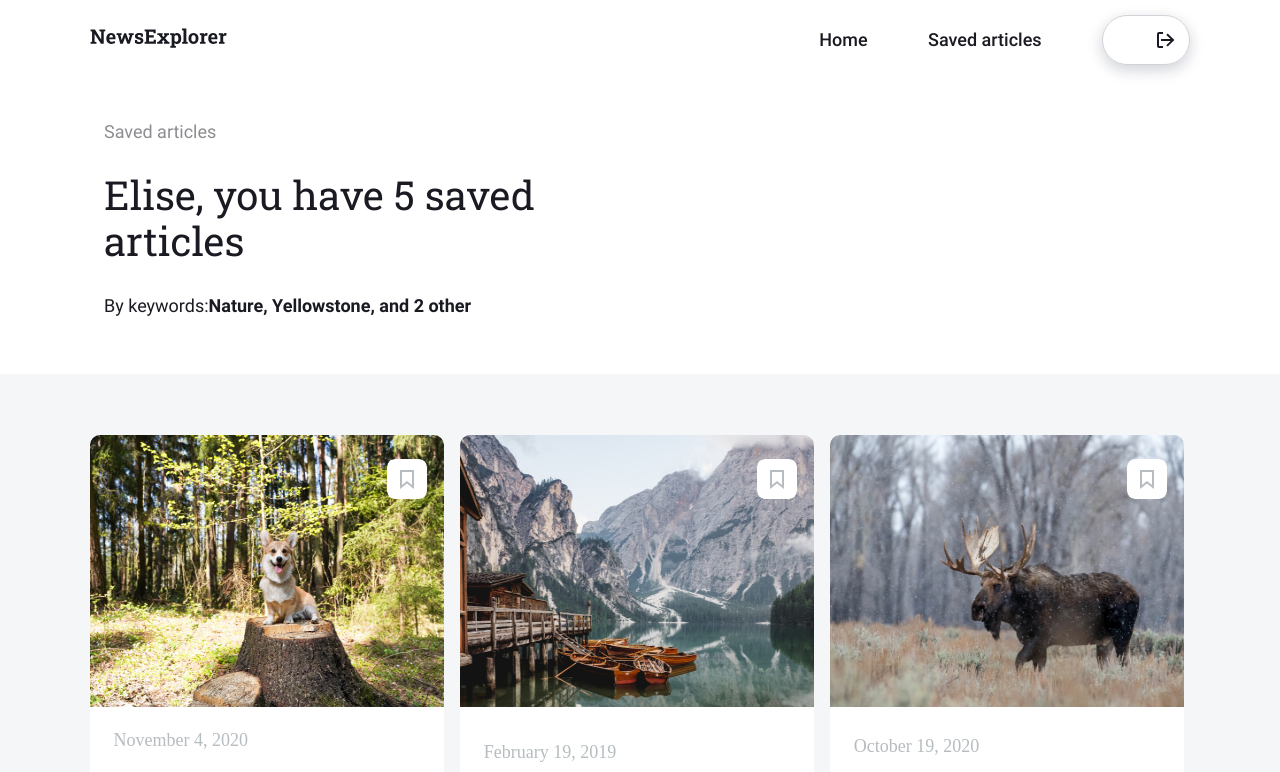
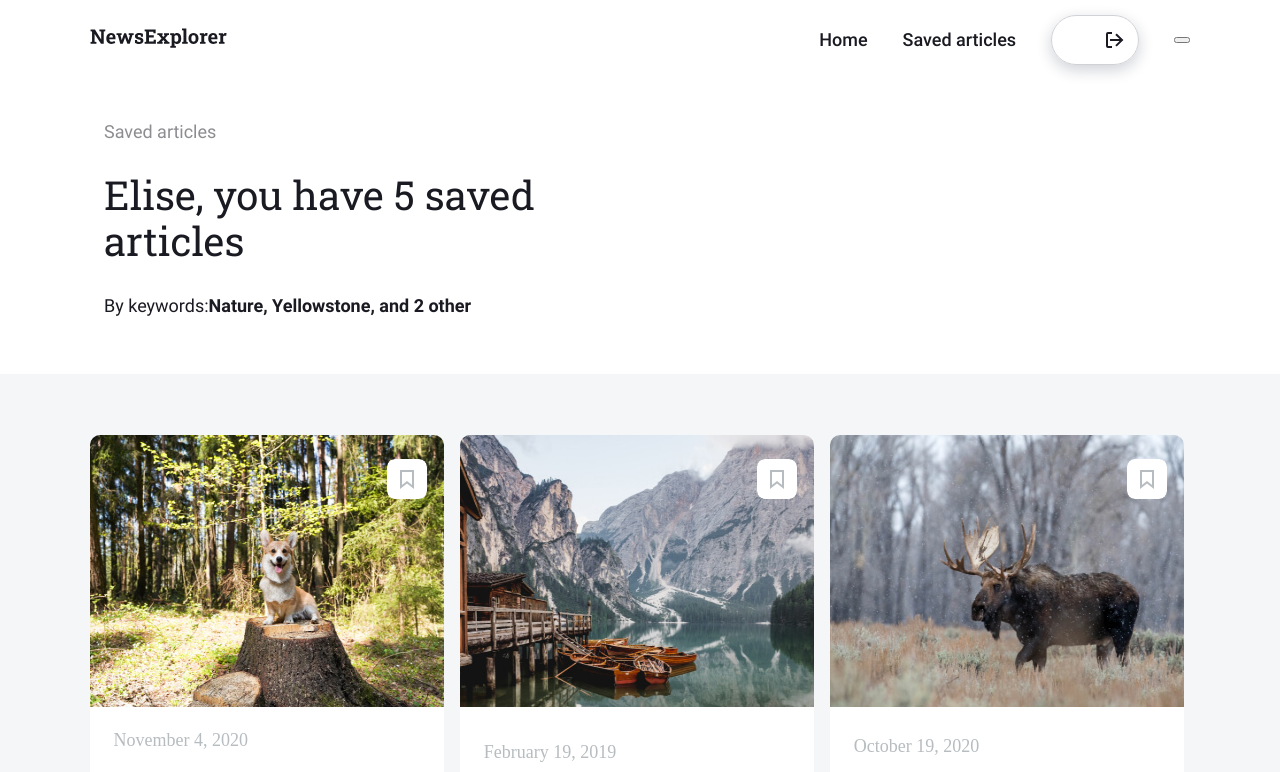
Before and after one commit to NatalieShamir/news-explorer-frontend, a React (Create React App) app: page /saved-news in a window 1280 px wide. Shown: the top 772 px of the page. Built offline with nearby package versions, Linux system fonts and the light colour scheme.

Commit message:
add button element and class name to img

```diff
--- a/src/components/SavedNewsHeader/SavedNewsHeader.js
+++ b/src/components/SavedNewsHeader/SavedNewsHeader.js
@@ -9,6 +9,7 @@ function SavedNewsHeader() {
         <div className="saved-news-header">
             <NavLink to={"/"} className="saved-news-header__logo">
                 <img
+                    className="saved-news-header__logo-image"
                     src={savedNewsHeaderLogo}
                     alt="Project title- NewsExplorer"
                 />
@@ -28,6 +29,7 @@ function SavedNewsHeader() {
                         />
                     </div>
                 </button>
+                <button className="saved-news-header__button-menu"></button>
             </div>
         </div>
     )
```
